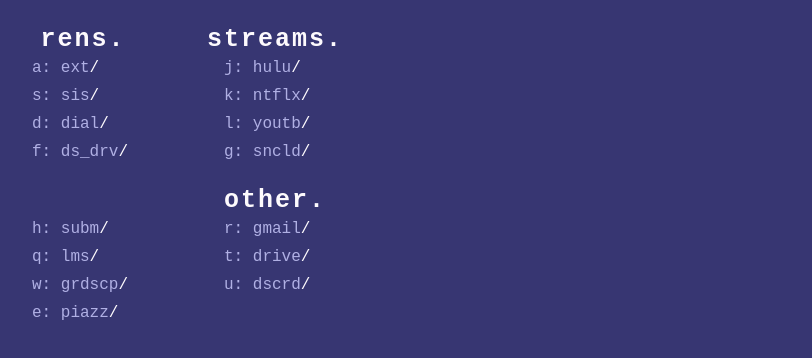
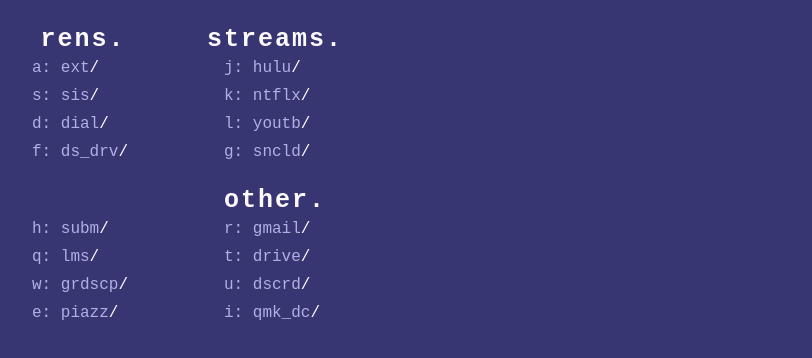
Before and after one commit to FunkyQChicken/FunkyQChicken.github.io, a plain HTML site: page index.html in a window 1280 px wide. Shown: the part 398-756 px from the top of the page, without its empty margins (461-1273 px from the left). Drawn offline with nearby package versions, Linux system fonts and the light colour scheme; no server answers.

Commit message:
add qmk docs for keyboard configuration :p

```diff
--- a/index.html
+++ b/index.html
@@ -86,6 +86,8 @@
                         drive</a>/</li>
                     <li class="links"><a href="https://discordapp.com/app">
                         dscrd</a>/</li>
+                    <li class="links"><a href="https://docs.qmk.fm/#/">
+                        qmk_dc</a>/</li>
                 </ul>
             </div>
         </div>
```
